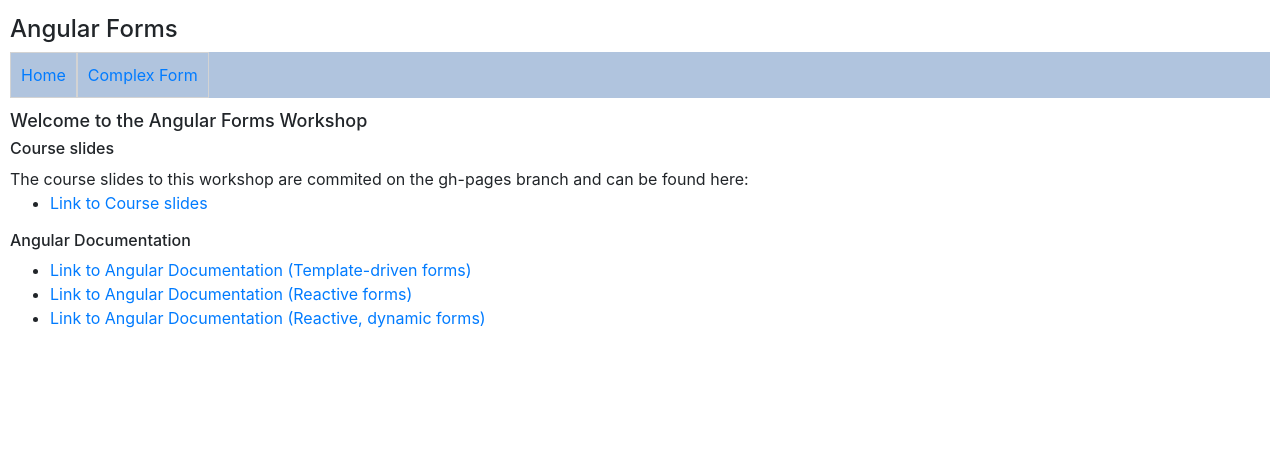
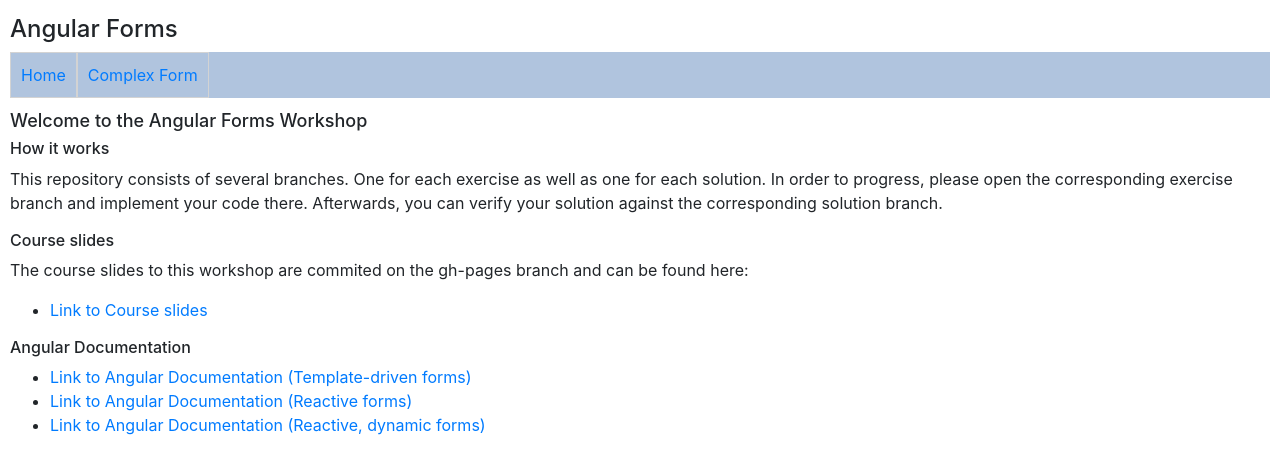
Before and after one commit to gubelli/angular-forms, an Angular app: page / in a window 1280 px wide. Shown: the top 474 px of the page. Built offline with nearby package versions, Linux system fonts and the light colour scheme.

Commit message:
added some instructions how to use this repository

```diff
--- a/src/app/dashboard/dashboard.component.html
+++ b/src/app/dashboard/dashboard.component.html
@@ -1,14 +1,22 @@
 <h2>Welcome to the Angular Forms Workshop</h2>
 
+<h3>How it works</h3>
+<p>This repository consists of several branches. One for each exercise as well as one for each solution. In order to
+  progress, please open the corresponding exercise branch and implement your code there. Afterwards, you can verify your
+  solution against the corresponding solution branch.</p>
+
 <h3>Course slides</h3>
-The course slides to this workshop are commited on the gh-pages branch and can be found here:
+<p>The course slides to this workshop are commited on the gh-pages branch and can be found here:</p>
 <ul>
   <li><a href="https://mleimer.github.io/angular-forms/" target="_blank">Link to Course slides</a></li>
 </ul>
 
 <h3>Angular Documentation</h3>
 <ul>
-  <li><a href="https://angular.io/guide/forms" target="_blank">Link to Angular Documentation (Template-driven forms)</a></li>
-  <li><a href="https://angular.io/guide/reactive-forms" target="_blank">Link to Angular Documentation (Reactive forms)</a></li>
-  <li><a href="https://angular.io/guide/dynamic-form" target="_blank">Link to Angular Documentation (Reactive, dynamic forms)</a></li>
+  <li><a href="https://angular.io/guide/forms" target="_blank">Link to Angular Documentation (Template-driven forms)</a>
+  </li>
+  <li><a href="https://angular.io/guide/reactive-forms" target="_blank">Link to Angular Documentation (Reactive
+    forms)</a></li>
+  <li><a href="https://angular.io/guide/dynamic-form" target="_blank">Link to Angular Documentation (Reactive, dynamic
+    forms)</a></li>
 </ul>
```
